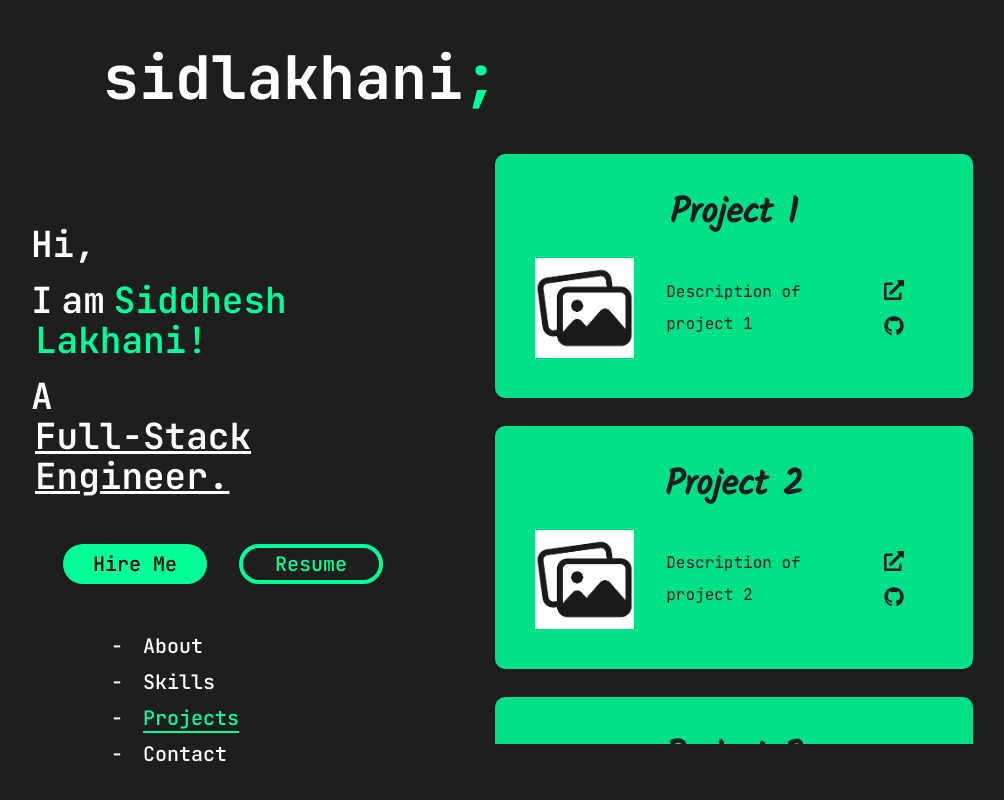
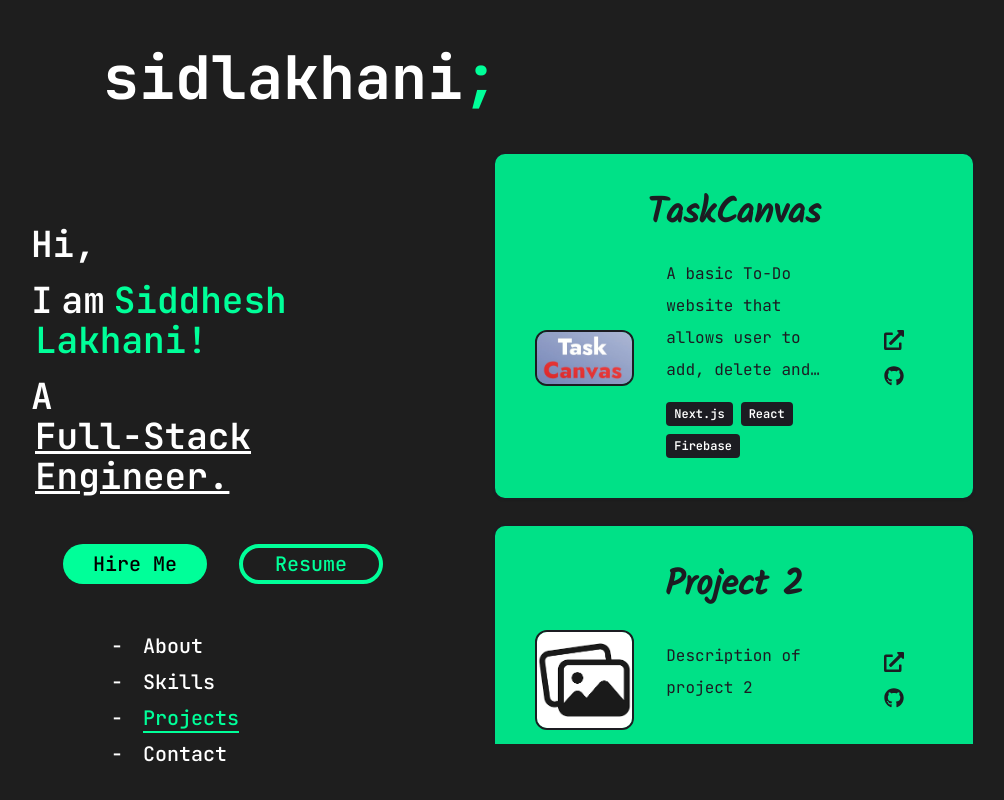
Before and after one commit to sid-lakhani/sidlakhani_pf, a Next.js app: page /projects in a window 1280 px wide. Shown: the whole page, without its empty margins (129-1133 px from the left). Built offline with nearby package versions, Linux system fonts and the light colour scheme.

Commit message:
project category

```diff
--- a/src/app/globals.css
+++ b/src/app/globals.css
@@ -48,8 +48,24 @@
   backdrop-filter: blur(var(--blur));
 }
 
-@media screen and (min-width: 1280px){
+@media screen and (min-width: 1280px) {
   .custom-blur {
     --blur: 0;
   }
 }
+.truncate-description {
+  display: -webkit-box;
+  -webkit-line-clamp: 2;
+  line-clamp: 2;
+  -webkit-box-orient: vertical;
+  overflow: hidden;
+  text-overflow: ellipsis;
+  white-space: normal;
+  cursor: pointer;
+}
+@media screen and (max-width: 1280px) {
+  .truncate-description {
+    -webkit-line-clamp: 4;
+    line-clamp: 4;
+  }
+}
--- a/src/components/ProjectsCard.tsx
+++ b/src/components/ProjectsCard.tsx
@@ -1,6 +1,5 @@
-import { Card, CardHeader } from "@/components/ui/card";
-import React from "react";
-import { CardContent } from "./ui/card";
+import { Card, CardHeader, CardContent } from "@/components/ui/card";
+import React, { useState } from "react";
 import Image from "next/image";
 import Link from "next/link";
 import { projects } from "@/constants/projects";
@@ -14,10 +13,17 @@ import {
 } from "@/components/ui/carousel";
 
 const ProjectsCard = () => {
+  const [expanded, setExpanded] = useState<{ [key: number]: boolean }>({});
+
+  const handleToggle = (index: number) => {
+    setExpanded((prev) => ({ ...prev, [index]: !prev[index] }));
+  };
+
   return (
     <main>
       <div className="hidden xl:flex flex-col gap-6 mx-12">
         {projects.map((project, index) => {
+          const isExpanded = expanded[index];
           return (
             <Card
               key={index}
@@ -32,13 +38,28 @@ const ProjectsCard = () => {
                 <Image
                   src={project.image}
                   alt={project.title}
-                  width={100}
-                  height={100}
-                  className="w-1/4"
+                  width={200}
+                  height={200}
+                  className="w-1/4 border-2 border-primary rounded-xl"
                 />
-                <p className="text-md text-primary w-2/4">
-                  {project.description}
-                </p>
+                <div className="flex flex-col w-2/4 gap-4">
+                  <p
+                    className={`text-md text-primary ${isExpanded ? '' : 'truncate-description'}`}
+                    onClick={() => handleToggle(index)}
+                  >
+                    {project.description}
+                  </p>
+                  <div className="flex flex-wrap gap-2">
+                    {project.category.map((category, catIndex) => (
+                      <span
+                        key={catIndex}
+                        className="bg-primary text-white text-xs font-semibold px-2 py-1 rounded"
+                      >
+                        {category}
+                      </span>
+                    ))}
+                  </div>
+                </div>
                 <div className="flex flex-col w-1/4 gap-4 items-center justify-normal text-xl">
                   <Link href={project.link} className="text-primary">
                     <FaExternalLinkAlt />
@@ -56,6 +77,7 @@ const ProjectsCard = () => {
         <Carousel className="w-full max-w-xs">
           <CarouselContent>
             {projects.map((project, index) => {
+              const isExpanded = expanded[index];
               return (
                 <CarouselItem key={index}>
                   <div className="p-2">
@@ -72,13 +94,27 @@ const ProjectsCard = () => {
                         <Image
                           src={project.image}
                           alt={project.title}
-                          width={100}
-                          height={100}
+                          width={150}
+                          height={150}
+                          className="border-2 border-primary rounded-xl"
                         />
-                        <p className="text-md text-primary">
+                        <p
+                          className={`text-md text-primary ${isExpanded ? '' : 'truncate-description'}`}
+                          onClick={() => handleToggle(index)}
+                        >
                           {project.description}
                         </p>
-                        <div className="flex flex-row gap-4 items-center justify-center text-xl">
+                        <div className="flex flex-wrap gap-2">
+                          {project.category.map((category, catIndex) => (
+                            <span
+                              key={catIndex}
+                              className="bg-primary text-white text-xs font-semibold px-2 py-1 rounded"
+                            >
+                              {category}
+                            </span>
+                          ))}
+                        </div>
+                        <div className="flex flex-row gap-6 items-center justify-center text-xl">
                           <Link href={project.link} className="text-primary">
                             <FaExternalLinkAlt />
                           </Link>
--- a/src/constants/projects.tsx
+++ b/src/constants/projects.tsx
@@ -1,10 +1,11 @@
 export const projects = [
     {
-        title: "Project 1",
-        description: "Description of project 1",
-        image: "/dummy.png",
-        link: "/",
-        github: "https://github.com/sid-lakhani",
+        title: "TaskCanvas",
+        description: "A basic To-Do website that allows user to add, delete and mark tasks as completed.",
+        image: "/TaskCanvas.jpg",
+        link: "https://taskcanvas.sidlakhani.tech",
+        github: "https://github.com/sid-lakhani/TaskCanvas-Hackathon",
+        category: ["Next.js" ,"React", "Firebase"],
       },
       {
         title: "Project 2",
@@ -12,6 +13,7 @@ export const projects = [
         image: "/dummy.png",
         link: "/",
         github: "https://github.com/sid-lakhani",
+        category: [],
       },
       {
         title: "Project 3",
@@ -19,6 +21,7 @@ export const projects = [
         image: "/dummy.png",
         link: "/",
         github: "https://github.com/sid-lakhani",
+        category: [],
       },
       {
         title: "Project 4",
@@ -26,6 +29,7 @@ export const projects = [
         image: "/dummy.png",
         link: "/",
         github: "https://github.com/sid-lakhani",
+        category: [],
       },
       {
         title: "Project 5",
@@ -33,6 +37,7 @@ export const projects = [
         image: "/dummy.png",
         link: "/",
         github: "https://github.com/sid-lakhani",
+        category: [],
       },
       {
         title: "Project 6",
@@ -40,6 +45,7 @@ export const projects = [
         image: "/dummy.png",
         link: "/",
         github: "https://github.com/sid-lakhani",
+        category: [],
       },
       {
         title: "Project 7",
@@ -47,6 +53,7 @@ export const projects = [
         image: "/dummy.png",
         link: "/",
         github: "https://github.com/sid-lakhani",
+        category: [],
       },
       {
         title: "Project 8",
@@ -54,6 +61,7 @@ export const projects = [
         image: "/dummy.png",
         link: "/",
         github: "https://github.com/sid-lakhani",
+        category: [],
       },
       {
         title: "Project 9",
@@ -61,6 +69,7 @@ export const projects = [
         image: "/dummy.png",
         link: "/",
         github: "https://github.com/sid-lakhani",
+        category: [],
       },
       {
         title: "Project 10",
@@ -68,5 +77,6 @@ export const projects = [
         image: "/dummy.png",
         link: "/",
         github: "https://github.com/sid-lakhani",
+        category: [],
       },
 ];
```
Also changed, not shown: public/TaskCanvas.jpg (added).
